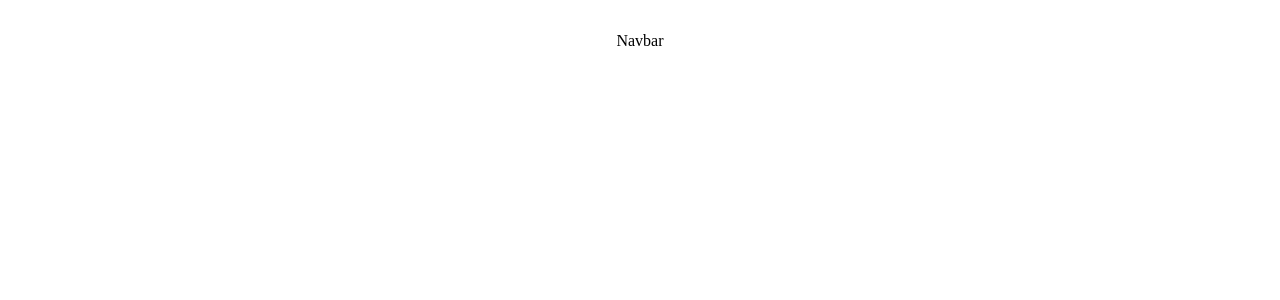
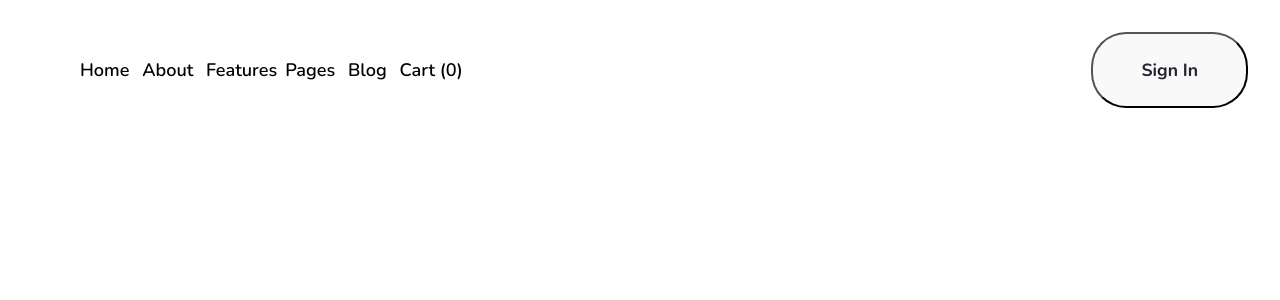
Before and after one commit to KaleemAhmed123/xerocodee-project, a React (Vite) app: page / in a window 1280 px wide. Shown: the top 300 px of the page. Built offline with nearby package versions, Linux system fonts and the light colour scheme; a web font is replaced by a local one.

Commit message:
initial navabar done.

```diff
--- a/src/components/Navbar/Navbar.jsx
+++ b/src/components/Navbar/Navbar.jsx
@@ -1,7 +1,21 @@
-import React from "react";
-
+import "./navbar.css";
 const Navbar = () => {
-  return <div>Navbar</div>;
+  return (
+    <nav className="container">
+      <div className="navbar">
+        <div className="nav-items">
+          <span className="item">Home </span>
+          <span className="item">About </span>
+          <span className="item">Features</span>
+          {/*  down icon left */}
+          <span className="item">Pages </span>
+          <span className="item">Blog</span>
+          <span className="item"> Cart (0)</span>
+        </div>
+      </div>
+      <button className="btn btn-gray util">Sign In</button>
+    </nav>
+  );
 };
 
 export default Navbar;
--- a/src/components/Navbar/navbar.css
+++ b/src/components/Navbar/navbar.css
@@ -0,0 +1,27 @@
+.container {
+    /* width: 90rem; */
+    display: flex;
+    align-items: flex-start;
+    justify-content: space-between;
+    gap: 2.5rem;
+    font-size: 1.13rem;
+    color: #000;
+    /* color: #fff;        change it */
+    font-family: Poppins;
+}
+
+.navbar {
+    border-radius: 35px;
+    background-color: rgba(255, 255, 255, 0.1);
+    padding: 1.5rem 3rem;
+}
+
+.item {
+    font-weight: 600;
+    font-family: Nunito;
+    margin-right: 0.5rem;
+}
+
+/* .util{
+  align-self: flex-end;
+} */
```
